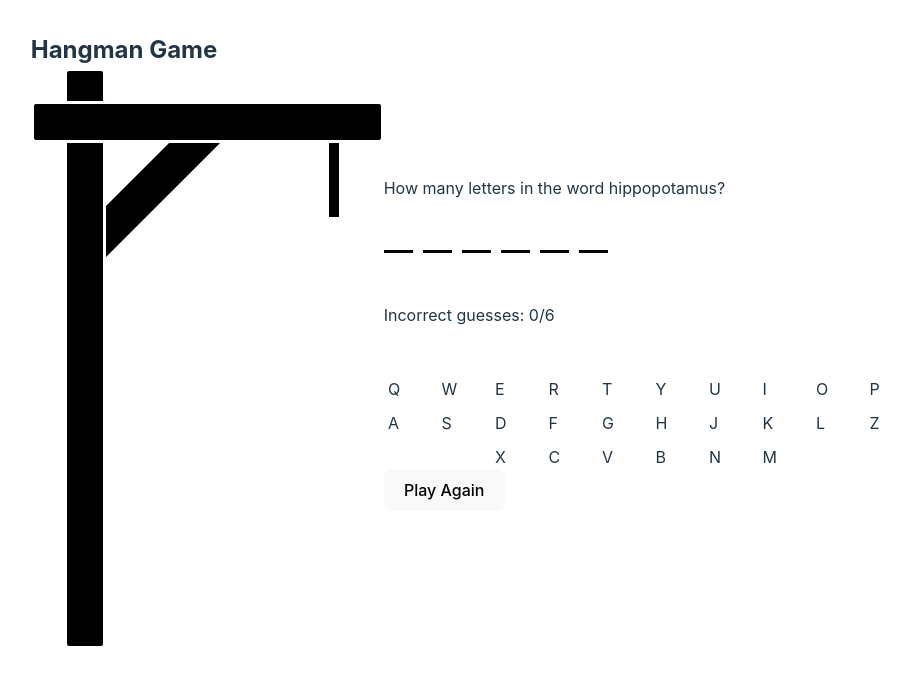
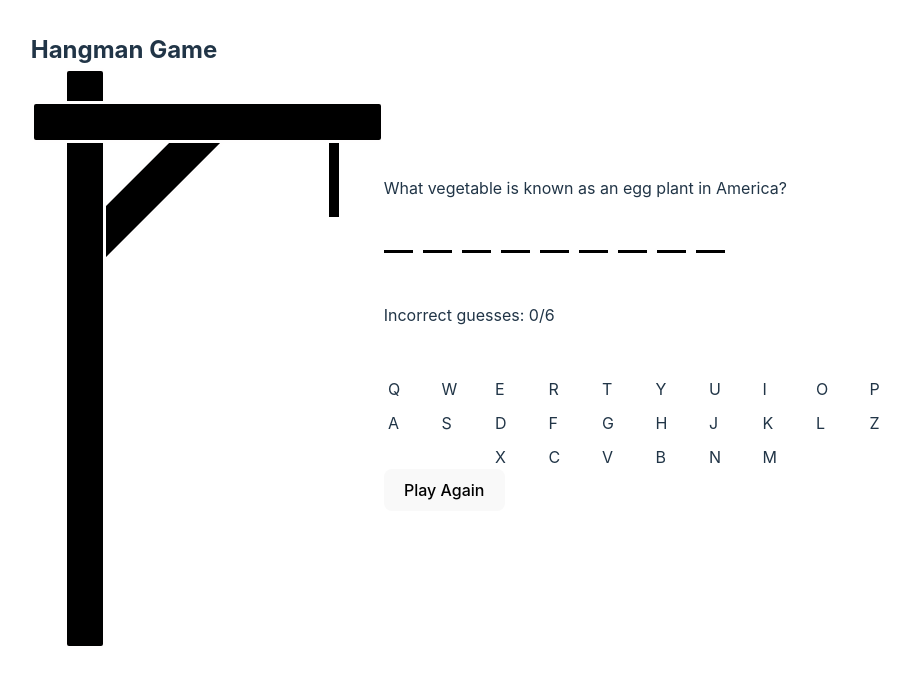
Before and after one commit to alima987/Hangman, a website built with Vite: page hangman/index.html in a window 1280 px wide. Shown: the whole page, without its empty margins (166-1076 px from the left). Built offline with nearby package versions, Linux system fonts and the light colour scheme.

Commit message:
feat: implement randomizer

```diff
--- a/hangman/src/quizQuestions.js
+++ b/hangman/src/quizQuestions.js
@@ -47,40 +47,39 @@ const quizQuestions = [
 ]
 
     const index = 0
-    const question = document.createElement('p');
-    question.classList.add('question')
-    hint.appendChild(question)
 
 const resetBtn = document.createElement('button')
 resetBtn.classList.add('resetBtn')
 resetBtn.textContent = 'Play Again'
 reset.appendChild(resetBtn)
 
-const updateLetters = (answer) => {
+const randomizeWord = () => {
+    const { question, answer } = quizQuestions[Math.floor(Math.random() * quizQuestions.length)]
+    hint.innerText = question
+    wordsLetter.innerHTML = answer.split('').map(() => `<li class='letter'></li>`).join('');
+}
+
+/*const updateLetters = (answer) => {
     const answerLength = answer.length;
-    // Clear existing letters
     wordsLetter.innerHTML = '';
 
-    // Add new letters
     for (let i = 0; i < answerLength; i++) {
         const li = document.createElement('li');
         li.classList.add('letter');
         wordsLetter.appendChild(li);
     }
-};
-    console.log(updateLetters(length))
-const changeQuestion = () => {
+};*/
+
+/*const changeQuestion = () => {
     index++
     //index += quizQuestions.length
     index = (index + 1) % quizQuestions.length;
     question.innerHTML = quizQuestions[index].question
     updateLetters(quizQuestions[index].answer);
-}
-/*const wordsLetter = document.createElement('ul')
-wordsLetter.id = "word_letter"
-words.appendChild(wordsLetter)*/
+}*/
 
+//resetBtn.addEventListener('click', changeQuestion)
+//question.innerHTML = quizQuestions[0].question;
+//updateLetters(quizQuestions[0].answer)
 
-resetBtn.addEventListener('click', changeQuestion)
-question.innerHTML = quizQuestions[0].question;
-updateLetters(quizQuestions[0].answer)
+randomizeWord()
--- a/hangman/style.css
+++ b/hangman/style.css
@@ -69,6 +69,9 @@ h1 {
 #words{
   margin-bottom: 50px;
 }
+#hint{
+  margin-bottom: 50px;
+}
 .incorrect {
   margin-bottom: 50px;
 }
```
